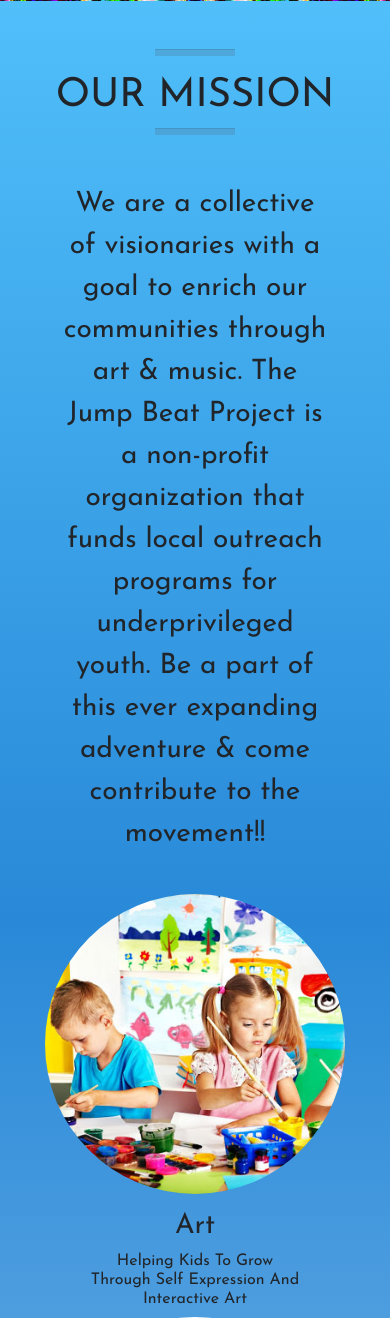
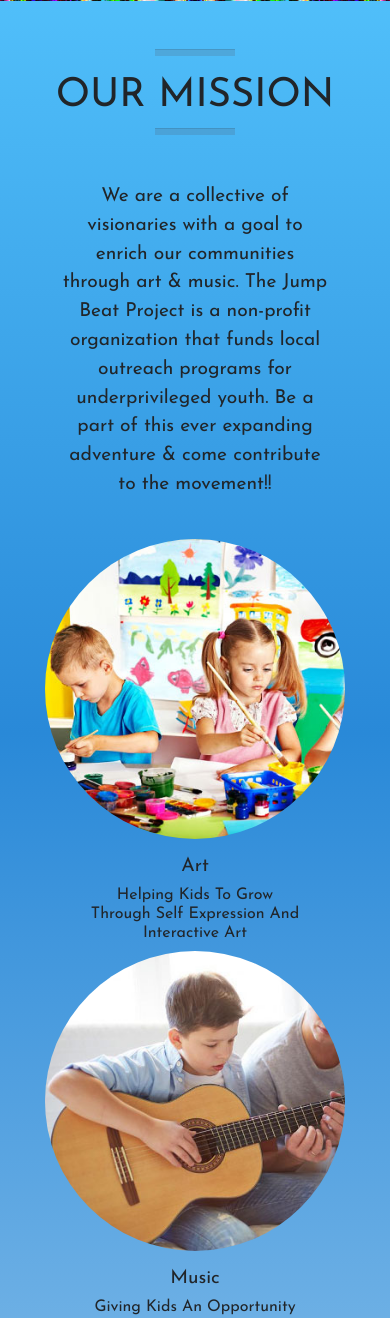
Before and after one commit to thedmain1986/mycode, a PHP site: page / in a window 390 px wide. Shown: the part 399-1717 px from the top of the page. Run offline with PHP 8.4, Linux system fonts and the light colour scheme.

Commit message:
Adjustment Mission text

```diff
--- a/Websites/JUMP_BEAT/css/custom.css
+++ b/Websites/JUMP_BEAT/css/custom.css
@@ -70,12 +70,15 @@
 }
 
 
+
 @media (max-width: 599px) {
     .btn-responsive {
         font-size:11px;
         padding:4px 6px;
     }
-
+    .missionDownsize h3{
+        font-size: 1.2em !important;
+    }
     .footerDownsize h5{
         font-size:11px;
     }
@@ -141,6 +144,7 @@
     .textHeadings h3{
         font-size: 2em !important;
     }
+
 
 }
 
--- a/Websites/JUMP_BEAT/index.php
+++ b/Websites/JUMP_BEAT/index.php
@@ -88,13 +88,13 @@
 
 <main role="main" class="cause " class="container-fluid" id="mission" >
     <div class="row no-gutters ">
-        <div class="cause text-center causeWrapper">
+        <div class="cause text-center causeWrapper missionDownsize">
             <hr>
             <h1 class="text-uppercase mt-3 ">Our Mission</h1>
             <hr class="mb-5">
             <h3 class="offset-1 col-10  mb-2 line-height"> We are a collective of visionaries with a goal to enrich our communities through art & music. The Jump Beat Project is a non-profit organization that funds local outreach programs for underprivileged youth. Be a part of this ever expanding adventure & come contribute to the movement!!</h3>
 
-            <div class="row causeRowPadding">
+            <div class="row causeRowPadding ">
                 <div class="col-md-2"></div>
 
 
```
